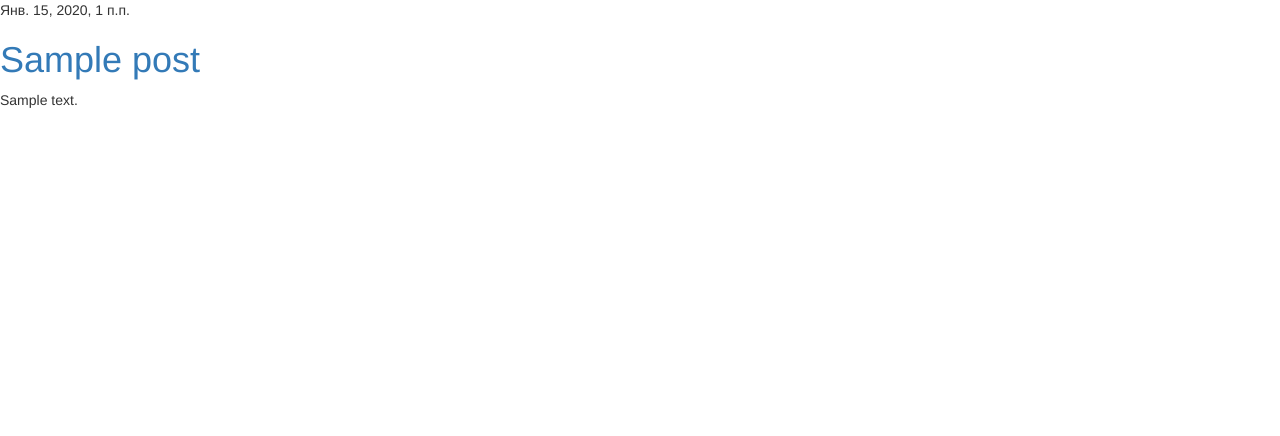
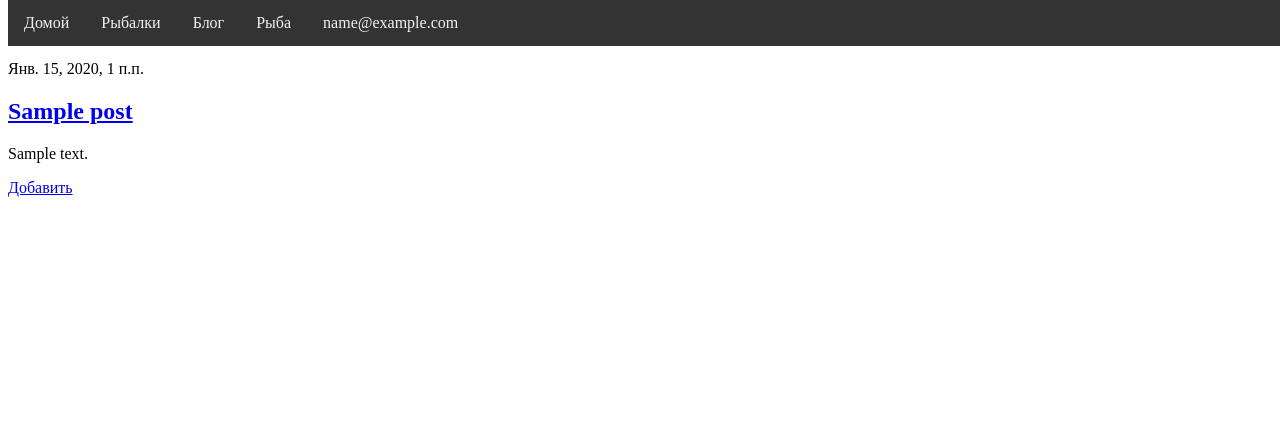
Before and after one commit to AntonKrasnokutsky/fishing_oracle, a Django app: page /blog/ in a window 1280 px wide. Shown: the top 436 px of the page. Run offline with Django 3.2, Linux system fonts and the light colour scheme; a user stored in the database is signed in; tables that the repository leaves empty hold one stand-in row (values such as "Sample post"); some libraries are stand-ins or nearby versions.

Commit message:
Интеграция блога

```diff
--- a/blog/forms.py
+++ b/blog/forms.py
@@ -5,4 +5,4 @@ from .models import Post
 class PostForm(forms.ModelForm):
     class Meta:
         model = Post
-        fields = ('title', 'text',)
+        fields = ('title', 'text', 'adress',)
--- a/blog/models.py
+++ b/blog/models.py
@@ -1,14 +1,39 @@
 from django.db import models
-from django.conf import settings
+from users.models import CustomUser
 from django.utils import timezone
 
 
 class Post(models.Model):
-    author = models.ForeignKey(settings.AUTH_USER_MODEL, on_delete=models.CASCADE)
-    title = models.CharField(max_length=200)
-    text = models.TextField()
-    created_date = models.DateTimeField(default=timezone.now)
-    published_date = models.DateTimeField(blank=True, null=True)
+    class Meta:
+        verbose_name='Пост'
+        verbose_name_plural='Посты'
+    #Владелец записи
+    author = models.ForeignKey(
+        CustomUser,
+        on_delete=models.PROTECT,
+        verbose_name="Владелец записи")
+    #Тема
+    title = models.CharField(
+        max_length=200,
+        verbose_name='Тема')
+    #Подробное описание
+    text = models.TextField(
+        verbose_name='Подробное описание ошибки')
+    #Полный путь до страницы с ошибкой
+    adress = models.CharField(
+        max_length=200,
+        blank=True,
+        null=True,
+        verbose_name='Полный путь до страницы с ошибкой')
+    #Дата создания
+    created_date = models.DateTimeField(
+        default=timezone.now,
+        verbose_name='Дата создания')
+    #Дата публикации
+    published_date = models.DateTimeField(
+        blank=True,
+        null=True,
+        verbose_name='Дата публикации')
 
     def publish(self):
         self.published_date = timezone.now()
--- a/blog/templates/blog/post_edit.html
+++ b/blog/templates/blog/post_edit.html
@@ -1,5 +1,10 @@
+{% extends 'fishing/base.html' %}
+
+{% block content %}
 <h1>New post</h1>
     <form method="POST" class="post-form">{% csrf_token %}
         {{ form.as_p }}
         <button type="submit" class="save btn btn-default">Save</button>
     </form>
+    <a onclick="back()" class="btn">Назад</a>
+{% endblock %}
--- a/blog/templates/blog/post_list.html
+++ b/blog/templates/blog/post_list.html
@@ -1,21 +1,19 @@
-<link rel="stylesheet" href="//maxcdn.bootstrapcdn.com/bootstrap/3.2.0/css/bootstrap.min.css">
-<link rel="stylesheet" href="//maxcdn.bootstrapcdn.com/bootstrap/3.2.0/css/bootstrap-theme.min.css">
-<html>
-    <head>
-        <title>blog</title>
-    </head>
-    {% if user.is_authenticated %}
-        <a href="{% url 'post_new' %}"><span></span></a>
-    {% endif %}
+{% extends 'fishing/base.html' %}
 
+{% block content %}
     {% for post in posts %}
     <div>
         <div>
             {{ post.published_date }}
         </div>
-        <h1><a href="{% url 'post_detail' pk=post.pk %}">{{ post.title }}</a></h1>
+        <h1><a href="{% url 'blog:post_detail' post.pk %}">{{ post.title }}</a></h1>
         <p>{{ post.text|linebreaksbr }}</p>
     </div>
     {% endfor %}
 
-</html>
+    {% if user.is_authenticated %}
+        <a href="{% url 'blog:post_new' %}">Добавить</a>
+    {% endif %}
+
+
+{% endblock %}
--- a/blog/urls.py
+++ b/blog/urls.py
@@ -1,6 +1,7 @@
 from django.urls import path
 from . import views
 
+app_name = 'blog'
 urlpatterns = [
     path('', views.post_list, name='post_list'),
     path('post/<int:pk>/', views.post_detail, name='post_detail'),
--- a/blog/views.py
+++ b/blog/views.py
@@ -1,4 +1,4 @@
-from django.shortcuts import render, get_object_or_404
+from django.shortcuts import render, get_object_or_404, redirect
 from django.utils import timezone
 from .models import Post
 from .forms import PostForm
@@ -20,7 +20,7 @@ def post_new(request):
             post.author = request.user
             post.published_date = timezone.now()
             post.save()
-            return redirect('post_detail', pk=post.pk)
+            return redirect('blog:post_detail', post.pk)
     else:
         form = PostForm()
     return render(request, 'blog/post_edit.html', {'form': form})
@@ -35,7 +35,7 @@ def post_edit(request, pk):
             post.author = request.user
             post.published_date = timezone.now()
             post.save()
-            return redirect('post_detail', pk=post.pk)
+            return redirect('blog:post_detail', post.pk)
     else:
         form = PostForm(instance=post)
     return render(request, 'blog/post_edit.html', {'form': form})
--- a/fishing/templates/fishing/base.html
+++ b/fishing/templates/fishing/base.html
@@ -78,6 +78,7 @@
       <a href="/">Домой</a>
       {% if user.is_authenticated %}
       <a href="{% url 'fishing:fishing' %}">Рыбалки</a>
+      <a href="{% url 'blog:post_list' %}" target="_blank">Блог</a>
       {% endif %}
       <a href="{% url 'fishing:fish' %}">Рыба</a>
       {% if user.is_authenticated %}
@@ -99,6 +100,7 @@
 <footer>
   <div class="footer">
     <p>Вы просматривали эту страницу {{ num_visits }} раз.</p>
+
   </div>
 </footer>
 
--- a/requirements.txt
+++ b/requirements.txt
@@ -1,2 +1,3 @@
 Django==3.0.4
 sqlparse==0.3.1
+psycopg2-binary==2.8.5
```
Also changed, not shown: blog/templates/blog/post_detail.html (+6 -1 lines), 1 other file.
